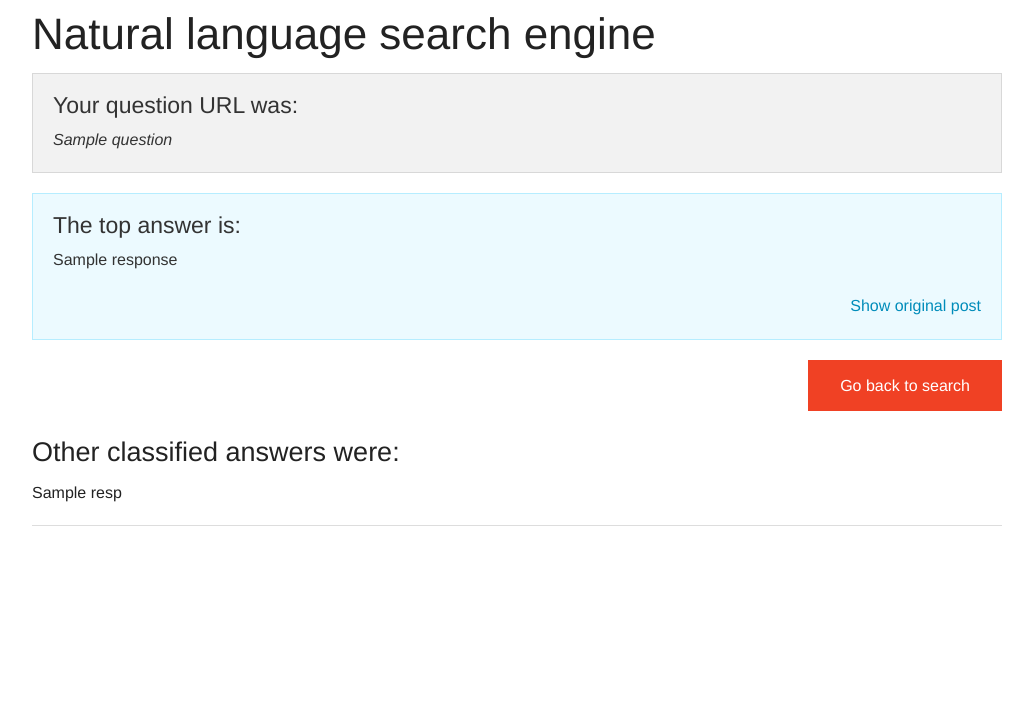
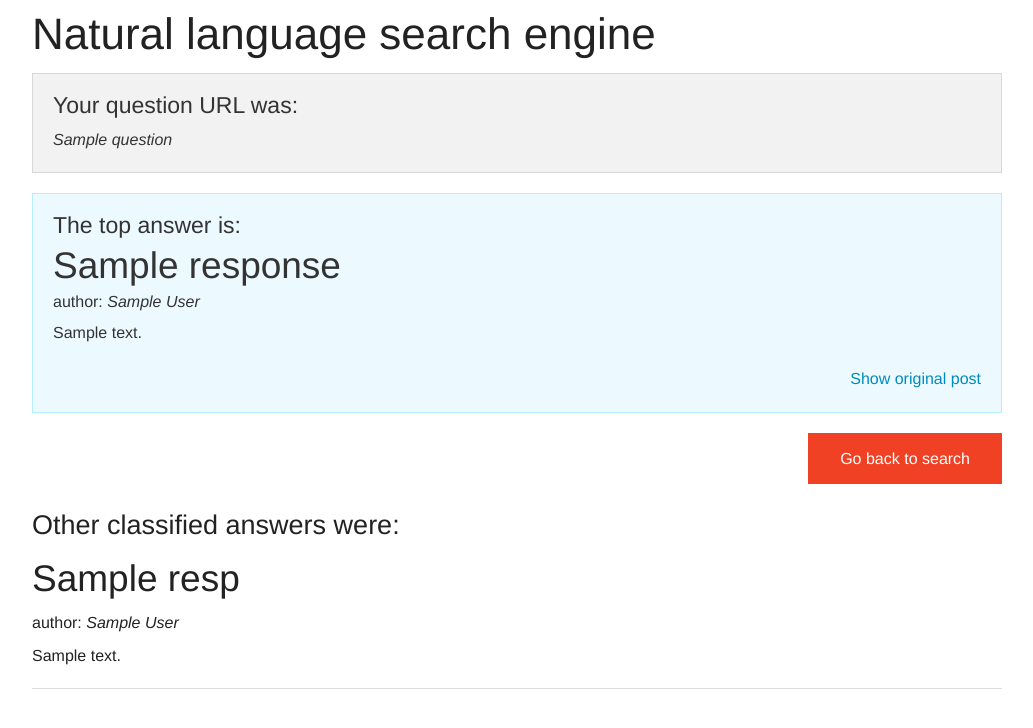
Before and after one commit to jmarceli/wedt-projekt, a Django app: template WEDT/wedt/wedt/templates/search.html in a window 1280 px wide. Shown: the top 728 px of the page, without its empty margins (123-1156 px from the left). Run offline with Django 3.2, Linux system fonts and the light colour scheme; the template is opened without the code that fills it: most values are stand-ins (such as "Sample title", 1, 10 or a date in 2020); parts of the project's set-up code (start-up, migrations or seed data) failed here and were passed over; some libraries are stand-ins or nearby versions.

Commit message:
add: more GUI

```diff
--- a/WEDT/wedt/wedt/templates/search.html
+++ b/WEDT/wedt/wedt/templates/search.html
@@ -24,7 +24,9 @@
     <div class="small-12 columns">
       <div class="panel callout clearfix">
         <h4>The top answer is:</h4>
-        <p>{{ response }}</p>
+				<h2>{{ response.title }}</h2>
+				<h6>author: <i>{{ response.author }}</i></h6>
+				<p>{{ response.text }}</p>
 				<p class="right"><a href="{{ link }}">Show original post</a></p>
       </div>
 		</div>
@@ -39,7 +41,9 @@
     <div class="small-12 columns">
 			<h3>Other classified answers were:</h3>
 			{% for resp in others %}
-        <p>{{ resp }}</p>
+				<h2>{{ resp.title }}</h2>
+				<h6>author: <i>{{ resp.author }}</i></h6>
+				<p>{{ resp.text }}</p>
 				<hr />
 			{% endfor %}
     </div>
```
